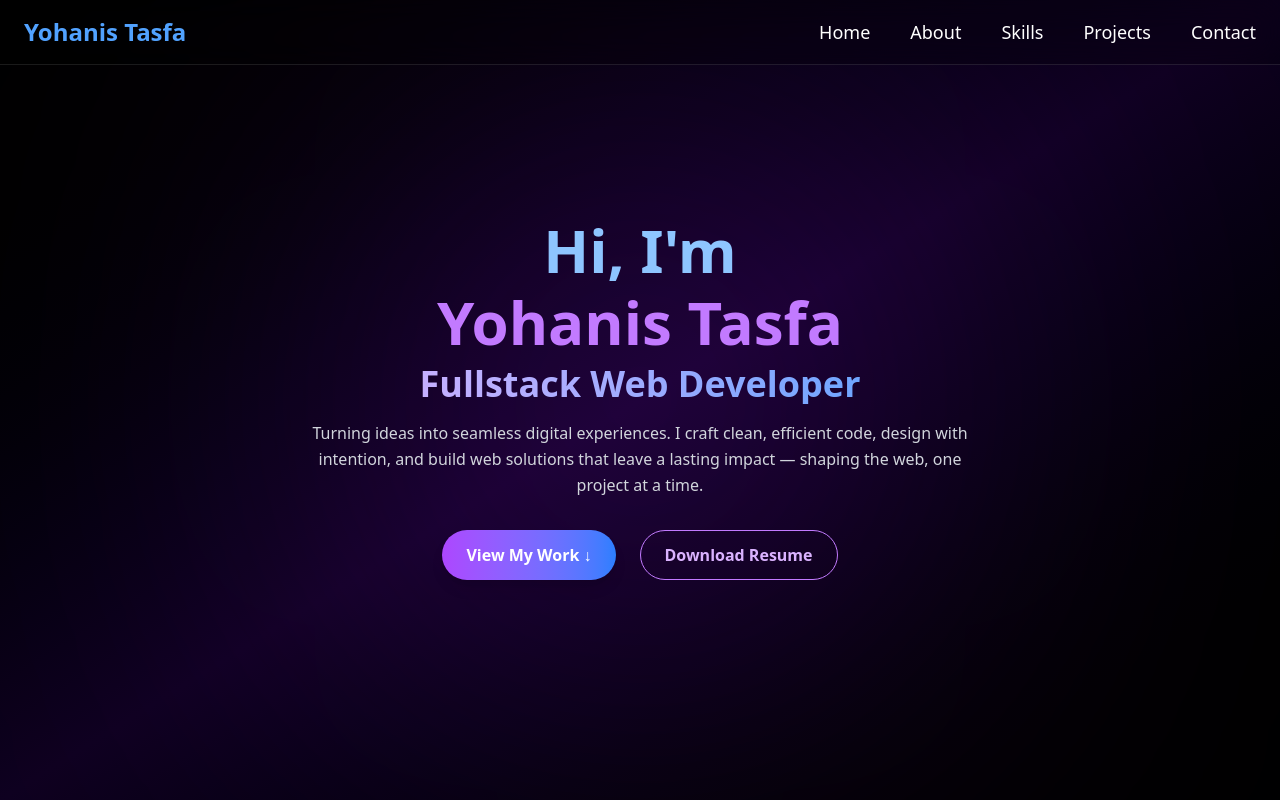
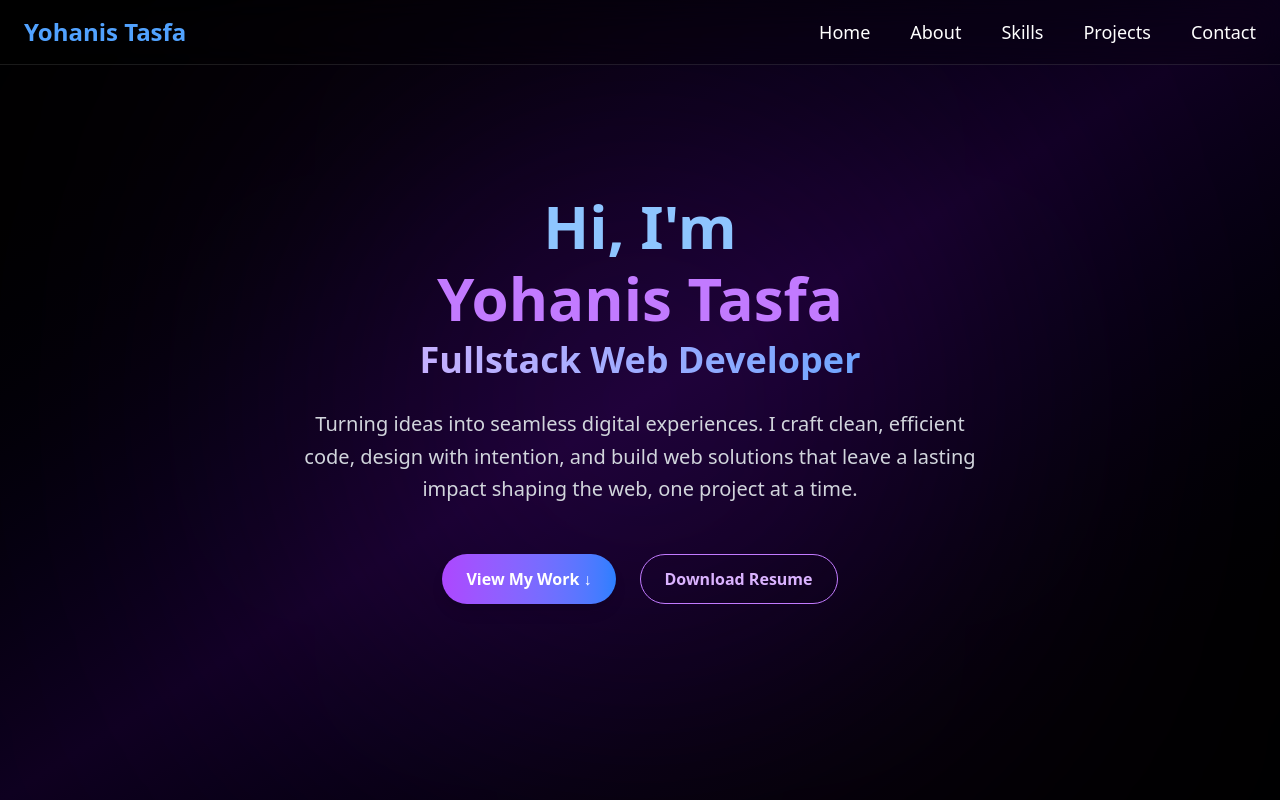
Before and after one commit to yohanis-Tasfa/my-portfolio, a React (Vite) app in the folder my-portfolio/: page / in a window 1280 px wide. Shown: the top 800 px of the page. Built offline with nearby package versions, Linux system fonts and the light colour scheme.

Commit message:
modified anim

```diff
--- a/my-portfolio/src/components/Hero.jsx
+++ b/my-portfolio/src/components/Hero.jsx
@@ -59,18 +59,18 @@ export default function Hero() {
         <motion.h2
           variants={item}
           className="text-3xl md:text-4xl font-semibold text-transparent bg-clip-text
-            bg-gradient-to-r from-purple-300 to-blue-400 mb-4"
+            bg-gradient-to-r from-purple-300 to-blue-400 mb-7"
         >
           Fullstack Web Developer
         </motion.h2>
 
         <motion.p
           variants={item}
-          className="text-gray-300 max-w-2xl mx-auto leading-relaxed mb-8"
+          className="text-gray-300 text-xl max-w-2xl mx-auto leading-relaxed mb-12"
         >
           Turning ideas into seamless digital experiences. I craft clean,
           efficient code, design with intention, and build web solutions that
-          leave a lasting impact — shaping the web, one project at a time.
+          leave a lasting impact shaping the web, one project at a time.
         </motion.p>
 
         {/* Buttons */}
```
